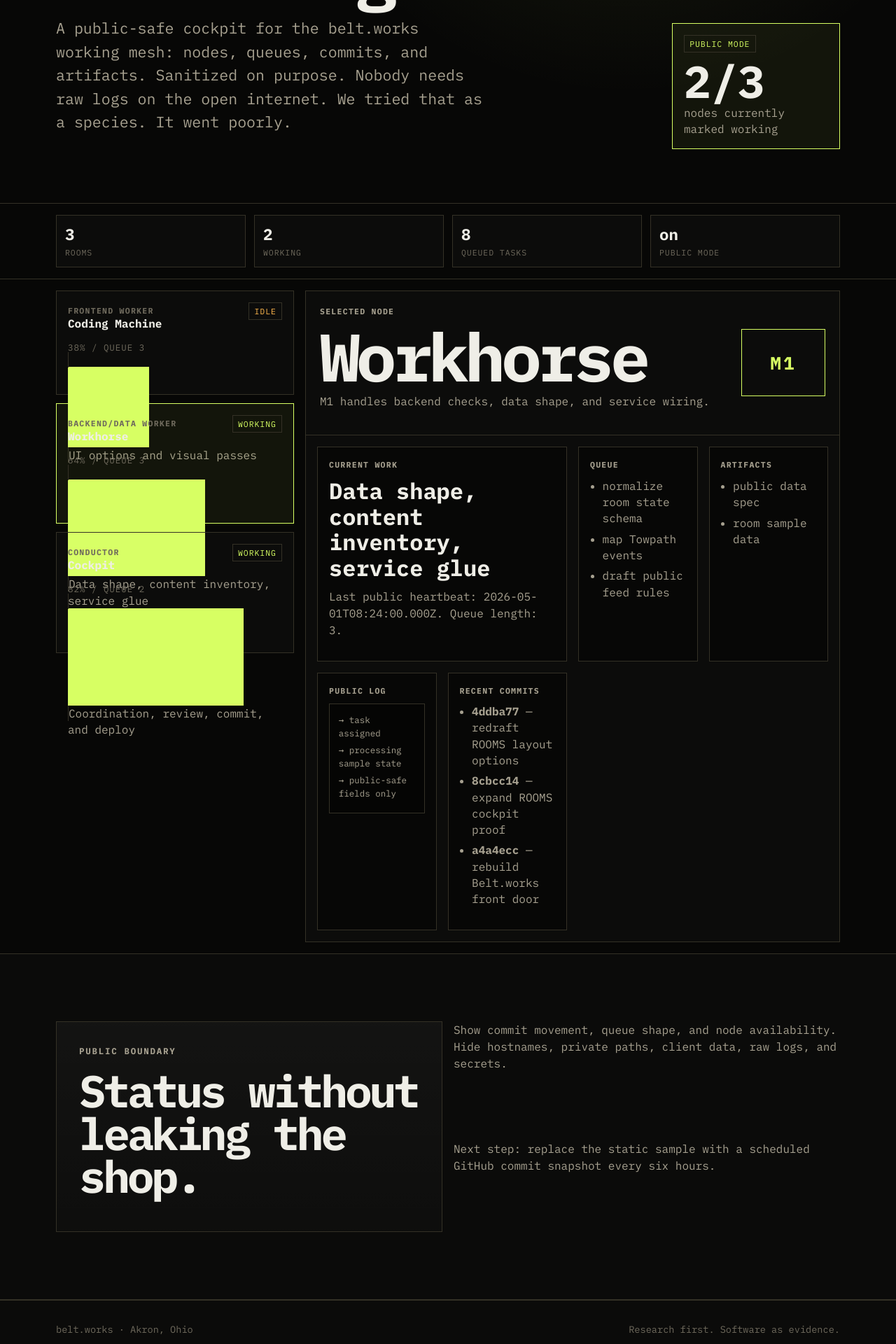
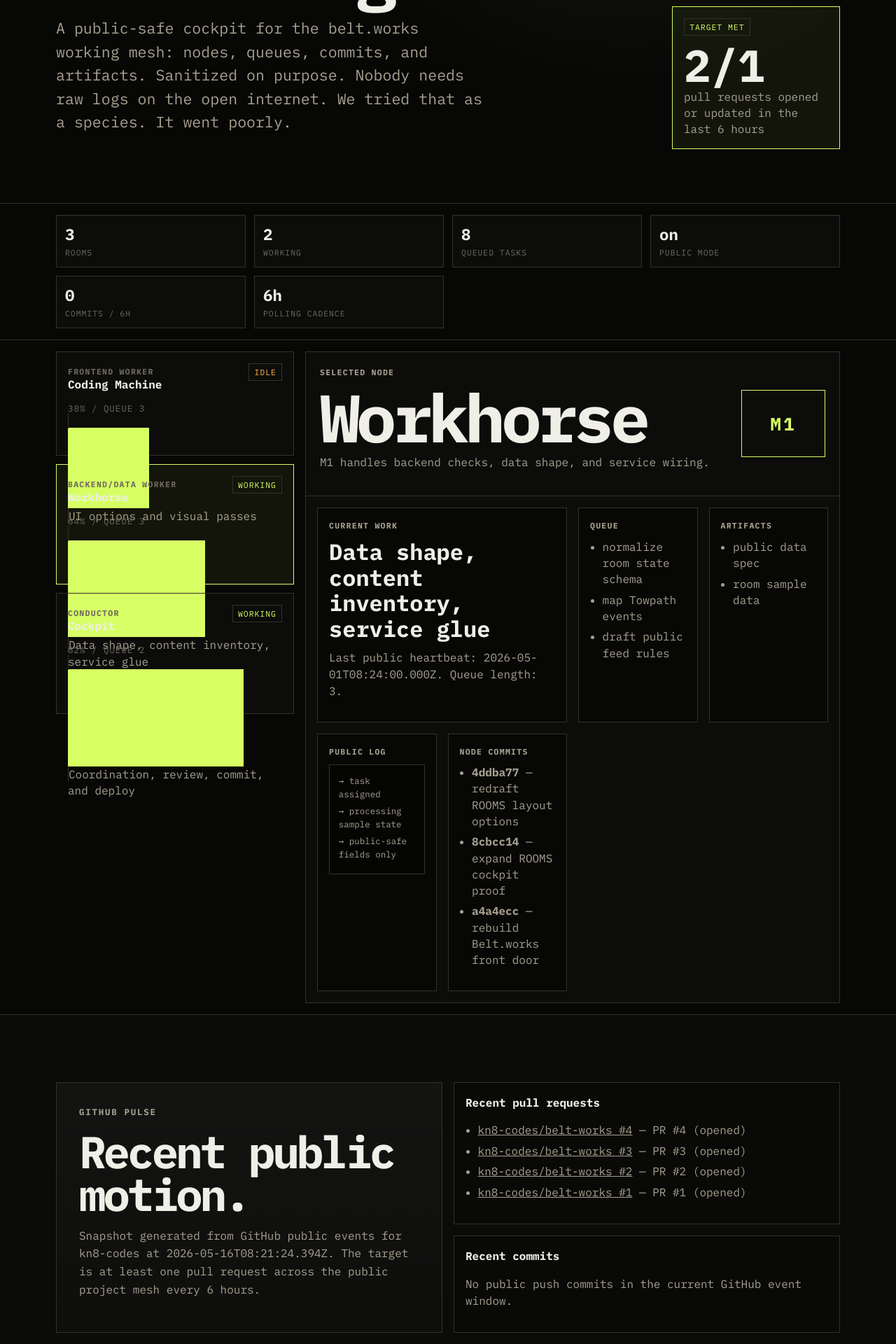
Before and after one commit to kn8-codes/belt-works, a SvelteKit app: page /mesh in a window 1280 px wide. Shown: the part 440-2360 px from the top of the page at 70% size. Built offline with nearby package versions, Linux system fonts and the light colour scheme.

Commit message:
feat: add scheduled GitHub mesh status snapshot

```diff
--- a/package.json
+++ b/package.json
@@ -10,7 +10,8 @@
 		"prepare": "svelte-kit sync || echo ''",
 		"check": "svelte-kit sync && svelte-check --tsconfig ./jsconfig.json",
 		"check:watch": "svelte-kit sync && svelte-check --tsconfig ./jsconfig.json --watch",
-		"lint": "eslint ."
+		"lint": "eslint .",
+		"mesh:status": "node scripts/update-mesh-status.mjs"
 	},
 	"devDependencies": {
 		"@eslint/compat": "^2.0.4",
--- /dev/null
+++ b/src/lib/content/mesh-status.json
@@ -0,0 +1,54 @@
+{
+  "generatedAt": "2026-05-16T08:21:24.394Z",
+  "source": "GitHub public events for kn8-codes",
+  "polling": {
+    "cadenceHours": 6,
+    "windowHours": 6,
+    "targetPrsPerWindow": 1
+  },
+  "health": {
+    "commitsLastWindow": 0,
+    "prsLastWindow": 2,
+    "prTargetMet": true,
+    "label": "target met"
+  },
+  "recentCommits": [],
+  "recentPullRequests": [
+    {
+      "repo": "kn8-codes/belt-works",
+      "number": 4,
+      "title": "PR #4",
+      "state": "opened",
+      "action": "opened",
+      "url": "https://github.com/kn8-codes/belt-works/pull/4",
+      "createdAt": "2026-05-16T08:17:51Z"
+    },
+    {
+      "repo": "kn8-codes/belt-works",
+      "number": 3,
+      "title": "PR #3",
+      "state": "opened",
+      "action": "opened",
+      "url": "https://github.com/kn8-codes/belt-works/pull/3",
+      "createdAt": "2026-05-16T08:16:17Z"
+    },
+    {
+      "repo": "kn8-codes/belt-works",
+      "number": 2,
+      "title": "PR #2",
+      "state": "opened",
+      "action": "opened",
+      "url": "https://github.com/kn8-codes/belt-works/pull/2",
+      "createdAt": "2026-05-14T20:50:50Z"
+    },
+    {
+      "repo": "kn8-codes/belt-works",
+      "number": 1,
+      "title": "PR #1",
+      "state": "opened",
+      "action": "opened",
+      "url": "https://github.com/kn8-codes/belt-works/pull/1",
+      "createdAt": "2026-05-07T23:10:32Z"
+    }
+  ]
+}
--- a/src/routes/mesh/+page.svelte
+++ b/src/routes/mesh/+page.svelte
@@ -1,5 +1,10 @@
 <script>
+  import meshStatusRaw from '$lib/content/mesh-status.json';
   import { fleetStats, roomNodes } from '$lib/content/rooms-sample.js';
+
+  const meshStatus = /** @type {any} */ (meshStatusRaw);
+  const recentPullRequests = /** @type {Array<any>} */ (meshStatus.recentPullRequests);
+  const recentCommits = /** @type {Array<any>} */ (meshStatus.recentCommits);
 
   let selectedId = $state(roomNodes[1].id);
   let selectedNode = $derived(roomNodes.find((node) => node.id === selectedId) ?? roomNodes[0]);
@@ -21,9 +26,9 @@
       </p>
     </div>
     <div class="mesh-health-card" aria-label="Mesh health summary">
-      <span class="status">public mode</span>
-      <strong>{roomNodes.filter((node) => node.status === 'working').length}/{roomNodes.length}</strong>
-      <p>nodes currently marked working</p>
+      <span class="status" class:warn={!meshStatus.health.prTargetMet}>{meshStatus.health.label}</span>
+      <strong>{meshStatus.health.prsLastWindow}/{meshStatus.polling.targetPrsPerWindow}</strong>
+      <p>pull requests opened or updated in the last {meshStatus.polling.windowHours} hours</p>
     </div>
   </div>
 
@@ -34,6 +39,14 @@
         <span>{stat.label}</span>
       </div>
     {/each}
+    <div class="rooms-stat">
+      <strong>{meshStatus.health.commitsLastWindow}</strong>
+      <span>commits / {meshStatus.polling.windowHours}h</span>
+    </div>
+    <div class="rooms-stat">
+      <strong>{meshStatus.polling.cadenceHours}h</strong>
+      <span>polling cadence</span>
+    </div>
   </div>
 
   <main class="mesh-console" aria-label="Mesh cockpit">
@@ -101,7 +114,7 @@
         </article>
 
         <article class="drill-card">
-          <p class="meta">recent commits</p>
+          <p class="meta">node commits</p>
           <ul class="mini-list">
             {#each selectedNode.commits as commit (commit.hash)}
               <li><strong>{commit.hash}</strong> — {commit.message}</li>
@@ -116,12 +129,52 @@
 <section class="section">
   <div class="wrap grid two">
     <article class="card large">
+      <p class="eyebrow">GitHub pulse</p>
+      <h2>Recent public motion.</h2>
+      <p>
+        Snapshot generated from {meshStatus.source} at {meshStatus.generatedAt}. The target is at least one pull request across
+        the public project mesh every {meshStatus.polling.windowHours} hours.
+      </p>
+    </article>
+    <div class="brief-list">
+      <article class="mono-panel">
+        <p><strong>Recent pull requests</strong></p>
+        {#if recentPullRequests.length}
+          <ul class="mini-list flush">
+            {#each recentPullRequests as pr (`${pr.repo}-${pr.number}-${pr.createdAt}`)}
+              <li><a href={pr.url}>{pr.repo} #{pr.number}</a> — {pr.title} ({pr.action})</li>
+            {/each}
+          </ul>
+        {:else}
+          <p>No public pull request events in the current GitHub event window.</p>
+        {/if}
+      </article>
+
+      <article class="mono-panel">
+        <p><strong>Recent commits</strong></p>
+        {#if recentCommits.length}
+          <ul class="mini-list flush">
+            {#each recentCommits as commit (`${commit.repo}-${commit.sha}`)}
+              <li><a href={commit.url}>{commit.repo}@{commit.sha}</a> — {commit.message}</li>
+            {/each}
+          </ul>
+        {:else}
+          <p>No public push commits in the current GitHub event window.</p>
+        {/if}
+      </article>
+    </div>
+  </div>
+</section>
+
+<section class="section">
+  <div class="wrap grid two">
+    <article class="card large">
       <p class="eyebrow">Public boundary</p>
       <h2>Status without leaking the shop.</h2>
     </article>
     <div class="brief-list">
       <p>Show commit movement, queue shape, and node availability. Hide hostnames, private paths, client data, raw logs, and secrets.</p>
-      <p>Next step: replace the static sample with a scheduled GitHub commit snapshot every six hours.</p>
+      <p>A scheduled GitHub Action refreshes the public snapshot every six hours.</p>
     </div>
   </div>
 </section>
```
Also changed, not shown: scripts/update-mesh-status.mjs (added, +118 -0 lines).
